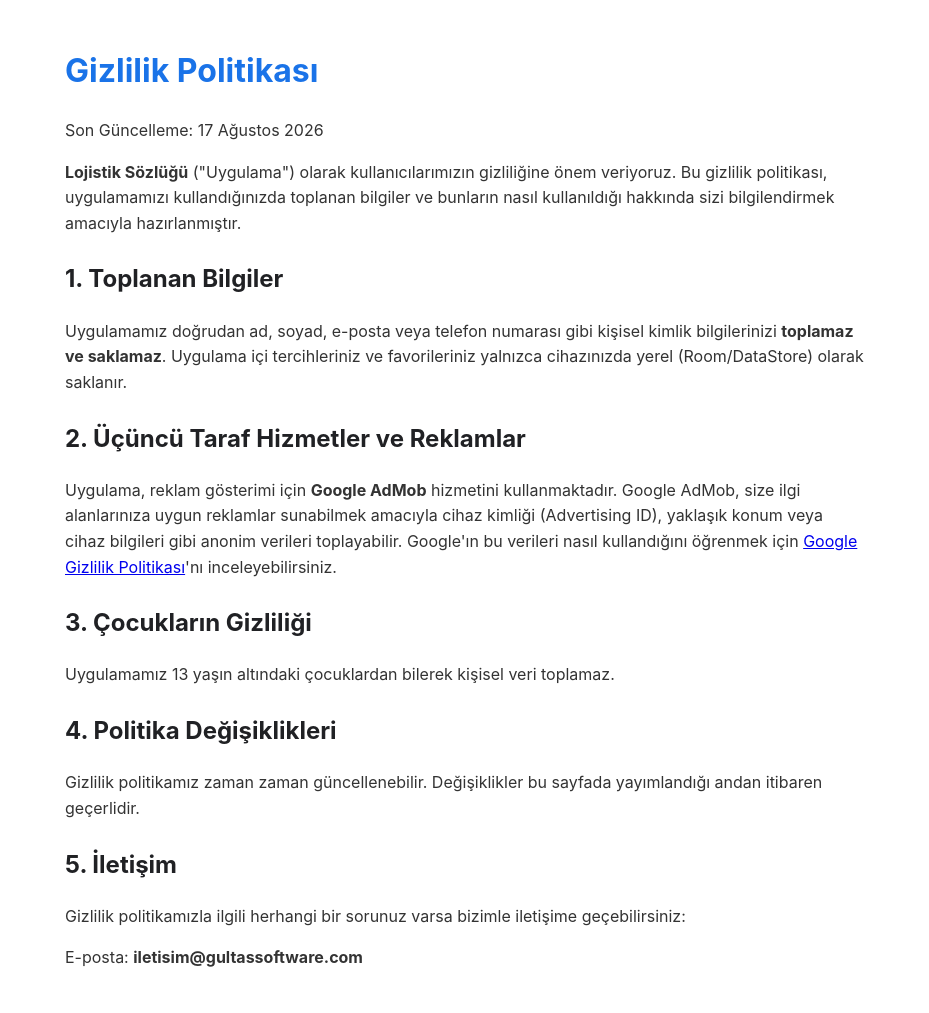
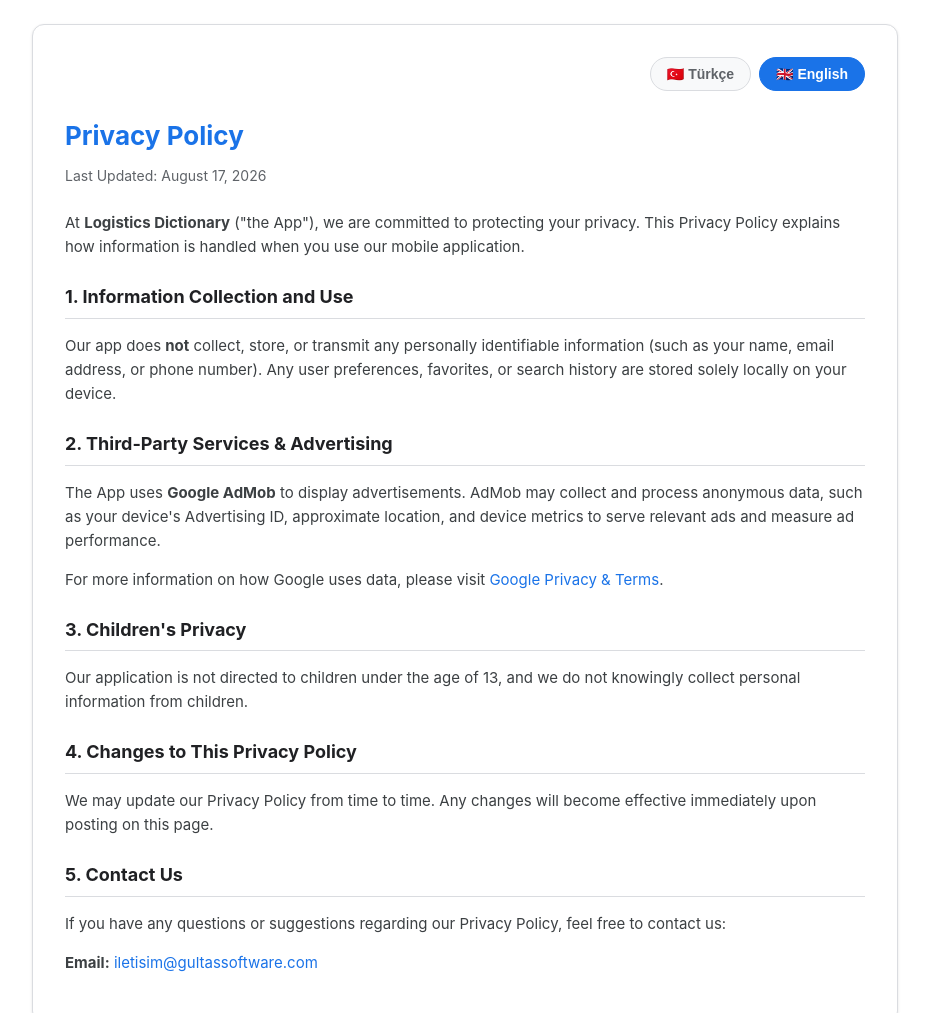
Before and after one commit to arifgultas/privacy-policy, a plain HTML site: page index.html in a window 1280 px wide. Shown: the top 1013 px of the page, without its empty margins (175-1104 px from the left). Drawn offline with Linux system fonts and the light colour scheme.

Commit message:
Update privacy policy content and add language switcher

```diff
--- a/index.html
+++ b/index.html
@@ -3,32 +3,176 @@
 <head>
     <meta charset="UTF-8">
     <meta name="viewport" content="width=device-width, initial-scale=1.0">
-    <title>Gizlilik Politikası - Lojistik Sözlüğü</title>
+    <title>Privacy Policy / Gizlilik Politikası - Logistics Dictionary</title>
     <style>
-        body { font-family: -apple-system, BlinkMacSystemFont, 'Segoe UI', Roboto, sans-serif; line-height: 1.6; padding: 24px; max-width: 800px; margin: 0 auto; color: #333; }
-        h1 { color: #1a73e8; }
-        h2 { color: #202124; margin-top: 24px; }
+        :root {
+            --primary: #1a73e8;
+            --text: #202124;
+            --text-secondary: #5f6368;
+            --bg: #ffffff;
+            --card-bg: #f8f9fa;
+            --border: #dadce0;
+        }
+        body {
+            font-family: -apple-system, BlinkMacSystemFont, 'Segoe UI', Roboto, Helvetica, Arial, sans-serif;
+            line-height: 1.6;
+            color: var(--text);
+            background-color: var(--bg);
+            margin: 0;
+            padding: 24px 16px;
+        }
+        .container {
+            max-width: 800px;
+            margin: 0 auto;
+            background: #fff;
+            padding: 32px;
+            border-radius: 12px;
+            box-shadow: 0 1px 3px rgba(0,0,0,0.1);
+            border: 1px solid var(--border);
+        }
+        .lang-switch {
+            display: flex;
+            justify-content: flex-end;
+            gap: 8px;
+            margin-bottom: 24px;
+        }
+        .lang-btn {
+            background-color: var(--card-bg);
+            border: 1px solid var(--border);
+            padding: 8px 16px;
+            border-radius: 20px;
+            cursor: pointer;
+            font-weight: 600;
+            font-size: 14px;
+            color: var(--text-secondary);
+            transition: all 0.2s ease;
+        }
+        .lang-btn.active {
+            background-color: var(--primary);
+            color: #ffffff;
+            border-color: var(--primary);
+        }
+        h1 {
+            color: var(--primary);
+            font-size: 26px;
+            margin-bottom: 8px;
+        }
+        .updated-date {
+            color: var(--text-secondary);
+            font-size: 14px;
+            margin-bottom: 24px;
+        }
+        h2 {
+            color: var(--text);
+            font-size: 18px;
+            margin-top: 24px;
+            border-bottom: 1px solid var(--border);
+            padding-bottom: 6px;
+        }
+        p, li {
+            color: #3c4043;
+            font-size: 15px;
+        }
+        ul {
+            padding-left: 20px;
+        }
+        a {
+            color: var(--primary);
+            text-decoration: none;
+        }
+        a:hover {
+            text-decoration: underline;
+        }
+        .hidden {
+            display: none;
+        }
     </style>
 </head>
 <body>
+
+<div class="container">
+    <!-- Language Switcher Buttons -->
+    <div class="lang-switch">
+        <button class="lang-btn active" id="btn-tr" onclick="setLang('tr')">🇹🇷 Türkçe</button>
+        <button class="lang-btn" id="btn-en" onclick="setLang('en')">🇬🇧 English</button>
+    </div>
+
+    <!-- TÜRKÇE İÇERİK -->
+    <div id="content-tr">
         <h1>Gizlilik Politikası</h1>
-    <p>Son Güncelleme: 17 Ağustos 2026</p>
-    <p><strong>Lojistik Sözlüğü</strong> ("Uygulama") olarak kullanıcılarımızın gizliliğine önem veriyoruz. Bu gizlilik politikası, uygulamamızı kullandığınızda toplanan bilgiler ve bunların nasıl kullanıldığı hakkında sizi bilgilendirmek amacıyla hazırlanmıştır.</p>
+        <div class="updated-date">Son Güncelleme: 17 Ağustos 2026</div>
+
+        <p><strong>Lojistik Sözlüğü</strong> ("Uygulama") olarak kullanıcılarımızın gizliliğine son derece önem veriyoruz. Bu gizlilik politikası, uygulamamızı kullandığınızda toplanan bilgiler ve bunların nasıl kullanıldığı hakkında sizi bilgilendirmek amacıyla hazırlanmıştır.</p>
 
         <h2>1. Toplanan Bilgiler</h2>
-    <p>Uygulamamız doğrudan ad, soyad, e-posta veya telefon numarası gibi kişisel kimlik bilgilerinizi <strong>toplamaz ve saklamaz</strong>. Uygulama içi tercihleriniz ve favorileriniz yalnızca cihazınızda yerel (Room/DataStore) olarak saklanır.</p>
+        <p>Uygulamamız ad, soyad, e-posta veya telefon numarası gibi kişisel kimlik bilgilerinizi doğrudan <strong>toplamaz ve saklamaz</strong>. Uygulama içi arama geçmişi veya favoriler gibi tercihleriniz yalnızca cihazınızın yerel hafızasında saklanır ve sunucularımıza aktarılmaz.</p>
 
         <h2>2. Üçüncü Taraf Hizmetler ve Reklamlar</h2>
-    <p>Uygulama, reklam gösterimi için <strong>Google AdMob</strong> hizmetini kullanmaktadır. Google AdMob, size ilgi alanlarınıza uygun reklamlar sunabilmek amacıyla cihaz kimliği (Advertising ID), yaklaşık konum veya cihaz bilgileri gibi anonim verileri toplayabilir. Google'ın bu verileri nasıl kullandığını öğrenmek için <a href="https://policies.google.com/privacy" target="_blank" rel="noopener noreferrer">Google Gizlilik Politikası</a>'nı inceleyebilirsiniz.</p>
+        <p>Uygulama, reklam gösterimi sağlamak amacıyla <strong>Google AdMob</strong> hizmetini kullanmaktadır. Google AdMob, ilgi alanlarınıza uygun reklamlar sunabilmek ve analiz yapmak amacıyla anonim cihaz bilgileri (Advertising ID, cihaz modeli, yaklaşık konum vb.) toplayabilir.</p>
+        <p>Google'ın verileri nasıl işlediği hakkında daha fazla bilgi için lütfen <a href="https://policies.google.com/privacy" target="_blank" rel="noopener noreferrer">Google Gizlilik ve Şartlar</a> sayfasını ziyaret edin.</p>
 
         <h2>3. Çocukların Gizliliği</h2>
-    <p>Uygulamamız 13 yaşın altındaki çocuklardan bilerek kişisel veri toplamaz.</p>
+        <p>Uygulamamız 13 yaşın altındaki çocukları hedef almaz ve bilerek çocuklardan kişisel bilgi toplamaz.</p>
 
         <h2>4. Politika Değişiklikleri</h2>
-    <p>Gizlilik politikamız zaman zaman güncellenebilir. Değişiklikler bu sayfada yayımlandığı andan itibaren geçerlidir.</p>
+        <p>Gizlilik politikamız zaman zaman güncellenebilir. Herhangi bir değişiklik bu sayfada yayımlandığı andan itibaren geçerli sayılır.</p>
 
         <h2>5. İletişim</h2>
-    <p>Gizlilik politikamızla ilgili herhangi bir sorunuz varsa bizimle iletişime geçebilirsiniz:</p>
-    <p>E-posta: <strong>iletisim@gultassoftware.com</strong></p>
+        <p>Gizlilik politikamızla ilgili herhangi bir sorunuz, öneriniz veya geri bildiriminiz olması durumunda bizimle iletişime geçebilirsiniz:</p>
+        <p><strong>E-posta:</strong> <a href="mailto:iletisim@gultassoftware.com">iletisim@gultassoftware.com</a></p>
+    </div>
+
+    <!-- ENGLISH CONTENT -->
+    <div id="content-en" class="hidden">
+        <h1>Privacy Policy</h1>
+        <div class="updated-date">Last Updated: August 17, 2026</div>
+
+        <p>At <strong>Logistics Dictionary</strong> ("the App"), we are committed to protecting your privacy. This Privacy Policy explains how information is handled when you use our mobile application.</p>
+
+        <h2>1. Information Collection and Use</h2>
+        <p>Our app does <strong>not</strong> collect, store, or transmit any personally identifiable information (such as your name, email address, or phone number). Any user preferences, favorites, or search history are stored solely locally on your device.</p>
+
+        <h2>2. Third-Party Services & Advertising</h2>
+        <p>The App uses <strong>Google AdMob</strong> to display advertisements. AdMob may collect and process anonymous data, such as your device's Advertising ID, approximate location, and device metrics to serve relevant ads and measure ad performance.</p>
+        <p>For more information on how Google uses data, please visit <a href="https://policies.google.com/privacy" target="_blank" rel="noopener noreferrer">Google Privacy & Terms</a>.</p>
+
+        <h2>3. Children's Privacy</h2>
+        <p>Our application is not directed to children under the age of 13, and we do not knowingly collect personal information from children.</p>
+
+        <h2>4. Changes to This Privacy Policy</h2>
+        <p>We may update our Privacy Policy from time to time. Any changes will become effective immediately upon posting on this page.</p>
+
+        <h2>5. Contact Us</h2>
+        <p>If you have any questions or suggestions regarding our Privacy Policy, feel free to contact us:</p>
+        <p><strong>Email:</strong> <a href="mailto:iletisim@gultassoftware.com">iletisim@gultassoftware.com</a></p>
+    </div>
+</div>
+
+<script>
+    function setLang(lang) {
+        const trContent = document.getElementById('content-tr');
+        const enContent = document.getElementById('content-en');
+        const btnTr = document.getElementById('btn-tr');
+        const btnEn = document.getElementById('btn-en');
+
+        if (lang === 'en') {
+            trContent.classList.add('hidden');
+            enContent.classList.remove('hidden');
+            btnEn.classList.add('active');
+            btnTr.classList.remove('active');
+        } else {
+            enContent.classList.add('hidden');
+            trContent.classList.remove('hidden');
+            btnTr.classList.add('active');
+            btnEn.classList.remove('active');
+        }
+    }
+
+    // Tarayıcı dili İngilizce ise varsayılan olarak İngilizce aç
+    if (navigator.language && !navigator.language.startsWith('tr')) {
+        setLang('en');
+    }
+</script>
+
 </body>
 </html>
```
Lines whose indentation alone changed are shown as unchanged.
